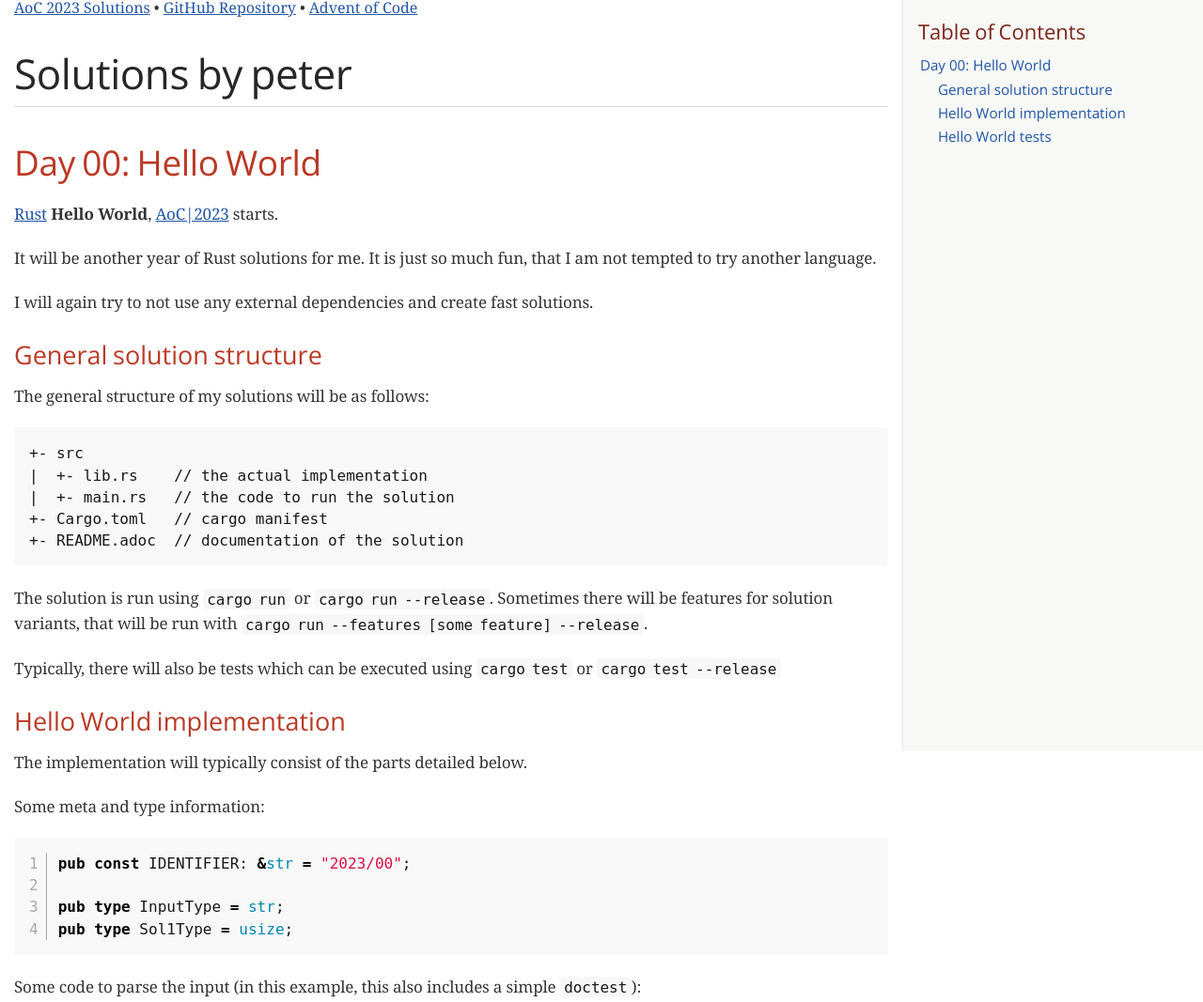
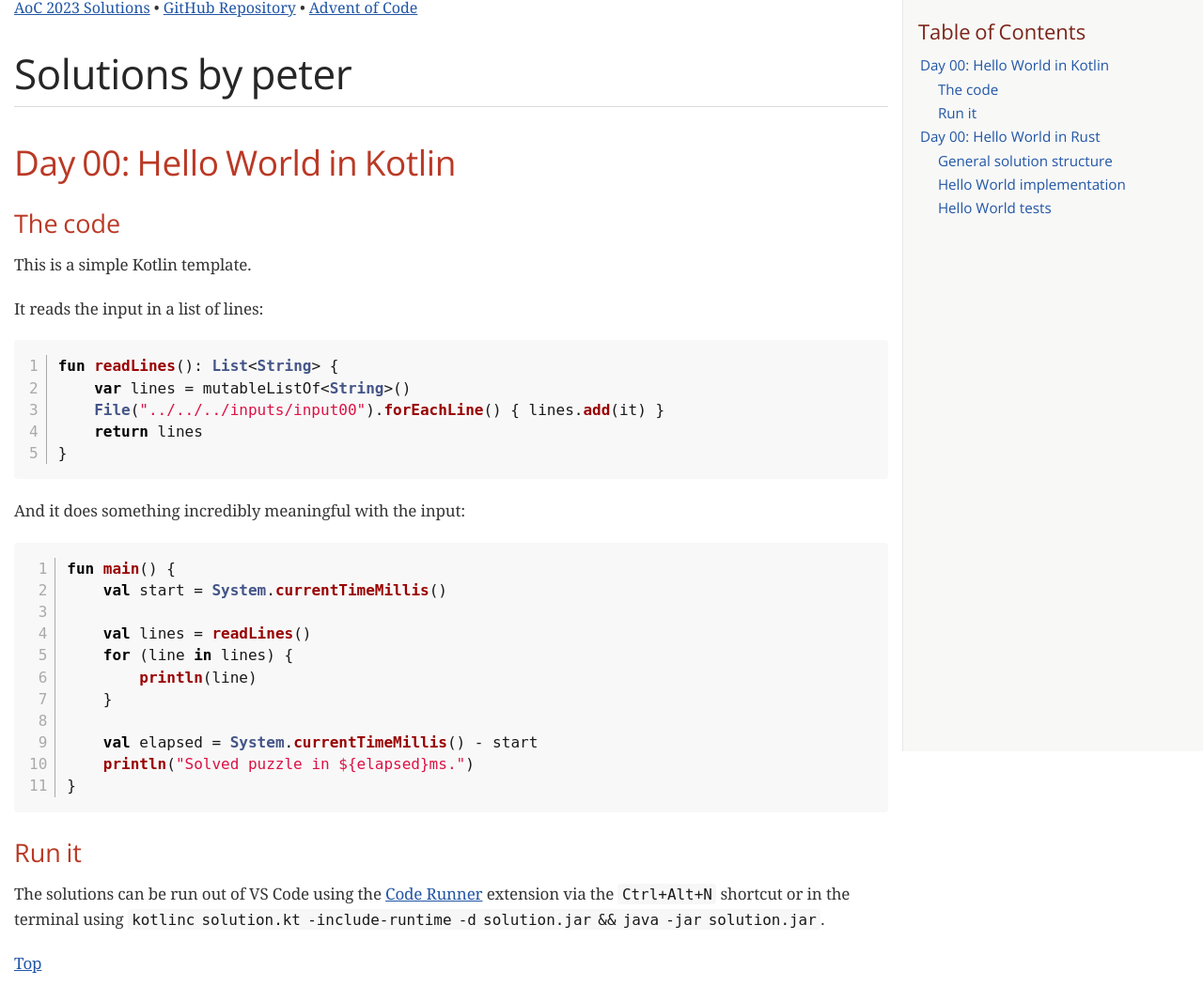
Before and after one commit to mr-kaffee/aoc-2023, a plain HTML site: page user-peter.html in a window 1280 px wide. Shown: the top 1067 px of the page at 94% size. Drawn offline with nearby package versions, Linux system fonts and the light colour scheme; a web font is replaced by a local one.

Commit message:
deploy: 18dd86db17e8a1d1d726d5176c52d2266bd18092

```diff
--- a/user-peter.html
+++ b/user-peter.html
@@ -23,7 +23,13 @@
 <div id="toc" class="toc2">
 <div id="toctitle">Table of Contents</div>
 <ul class="sectlevel1">
-<li><a href="#sol-0">Day 00: Hello World</a>
+<li><a href="#sol-kotlin-0">Day 00: Hello World in Kotlin</a>
+<ul class="sectlevel2">
+<li><a href="#_the_code">The code</a></li>
+<li><a href="#_run_it">Run it</a></li>
+</ul>
+</li>
+<li><a href="#sol-rust-0">Day 00: Hello World in Rust</a>
 <ul class="sectlevel2">
 <li><a href="#_general_solution_structure">General solution structure</a></li>
 <li><a href="#_hello_world_implementation">Hello World implementation</a></li>
@@ -35,7 +41,75 @@
 </div>
 <div id="content">
 <div class="sect1">
-<h2 id="sol-0">Day 00: Hello World</h2>
+<h2 id="sol-kotlin-0">Day 00: Hello World in Kotlin</h2>
+<div class="sectionbody">
+<div class="sect2">
+<h3 id="_the_code">The code</h3>
+<div class="paragraph">
+<p>This is a simple Kotlin template.</p>
+</div>
+<div class="paragraph">
+<p>It reads the input in a list of lines:</p>
+</div>
+<div class="listingblock">
+<div class="content">
+<pre class="rouge highlight"><code data-lang="kotlin"><table class="linenotable"><tbody><tr><td class="linenos gl"><pre class="lineno">1
+2
+3
+4
+5
+</pre></td><td class="code"><pre><span class="k">fun</span> <span class="nf">readLines</span><span class="p">():</span> <span class="nc">List</span><span class="p">&lt;</span><span class="nc">String</span><span class="p">&gt;</span> <span class="p">{</span>
+    <span class="kd">var</span> <span class="py">lines</span> <span class="p">=</span> <span class="n">mutableListOf</span><span class="p">&lt;</span><span class="nc">String</span><span class="p">&gt;()</span>
+    <span class="nc">File</span><span class="p">(</span><span class="s">"../../../inputs/input00"</span><span class="p">).</span><span class="nf">forEachLine</span><span class="p">()</span> <span class="p">{</span> <span class="n">lines</span><span class="p">.</span><span class="nf">add</span><span class="p">(</span><span class="n">it</span><span class="p">)</span> <span class="p">}</span>
+    <span class="k">return</span> <span class="n">lines</span>
+<span class="p">}</span>
+</pre></td></tr></tbody></table></code></pre>
+</div>
+</div>
+<div class="paragraph">
+<p>And it does something incredibly meaningful with the input:</p>
+</div>
+<div class="listingblock">
+<div class="content">
+<pre class="rouge highlight"><code data-lang="kotlin"><table class="linenotable"><tbody><tr><td class="linenos gl"><pre class="lineno"> 1
+ 2
+ 3
+ 4
+ 5
+ 6
+ 7
+ 8
+ 9
+10
+11
+</pre></td><td class="code"><pre><span class="k">fun</span> <span class="nf">main</span><span class="p">()</span> <span class="p">{</span>
+    <span class="kd">val</span> <span class="py">start</span> <span class="p">=</span> <span class="nc">System</span><span class="p">.</span><span class="nf">currentTimeMillis</span><span class="p">()</span>
+
+    <span class="kd">val</span> <span class="py">lines</span> <span class="p">=</span> <span class="nf">readLines</span><span class="p">()</span>
+    <span class="k">for</span> <span class="p">(</span><span class="n">line</span> <span class="k">in</span> <span class="n">lines</span><span class="p">)</span> <span class="p">{</span>
+        <span class="nf">println</span><span class="p">(</span><span class="n">line</span><span class="p">)</span>
+    <span class="p">}</span>
+
+    <span class="kd">val</span> <span class="py">elapsed</span> <span class="p">=</span> <span class="nc">System</span><span class="p">.</span><span class="nf">currentTimeMillis</span><span class="p">()</span> <span class="p">-</span> <span class="n">start</span>
+    <span class="nf">println</span><span class="p">(</span><span class="s">"Solved puzzle in ${elapsed}ms."</span><span class="p">)</span>
+<span class="p">}</span>
+</pre></td></tr></tbody></table></code></pre>
+</div>
+</div>
+</div>
+<div class="sect2">
+<h3 id="_run_it">Run it</h3>
+<div class="paragraph">
+<p>The solutions can be run out of VS Code using the <a href="https://marketplace.visualstudio.com/items?itemName=formulahendry.code-runner">Code Runner</a> extension via the <code>Ctrl+Alt+N</code> shortcut or in the terminal using <code>kotlinc solution.kt -include-runtime -d solution.jar &amp;&amp; java -jar solution.jar</code>.</p>
+</div>
+<div class="paragraph">
+<p><a href="#top">Top</a></p>
+</div>
+</div>
+</div>
+</div>
+<div class="sect1">
+<h2 id="sol-rust-0">Day 00: Hello World in Rust</h2>
 <div class="sectionbody">
 <div class="paragraph">
 <p><a href="https://rust-lang.org">Rust</a> <strong>Hello World</strong>, <a href="https://adventofcode.com/2023/">AoC|2023</a> starts.</p>
@@ -214,7 +288,7 @@
 </div>
 <div id="footer">
     <div id="footer-text">
-        Generated from <a href="https://github.com/mr-kaffee/aoc-2023/">github.com/mr-kaffee/aoc-2023/</a> on 2023-11-23 07:14:52 UTC
+        Generated from <a href="https://github.com/mr-kaffee/aoc-2023/">github.com/mr-kaffee/aoc-2023/</a> on 2023-11-25 10:25:17 UTC
         with <a href="https://asciidoctor.org">asciidoctor</a>.
     </div>
 </div>
```
Also changed, not shown: index.html (+24 -4 lines).
